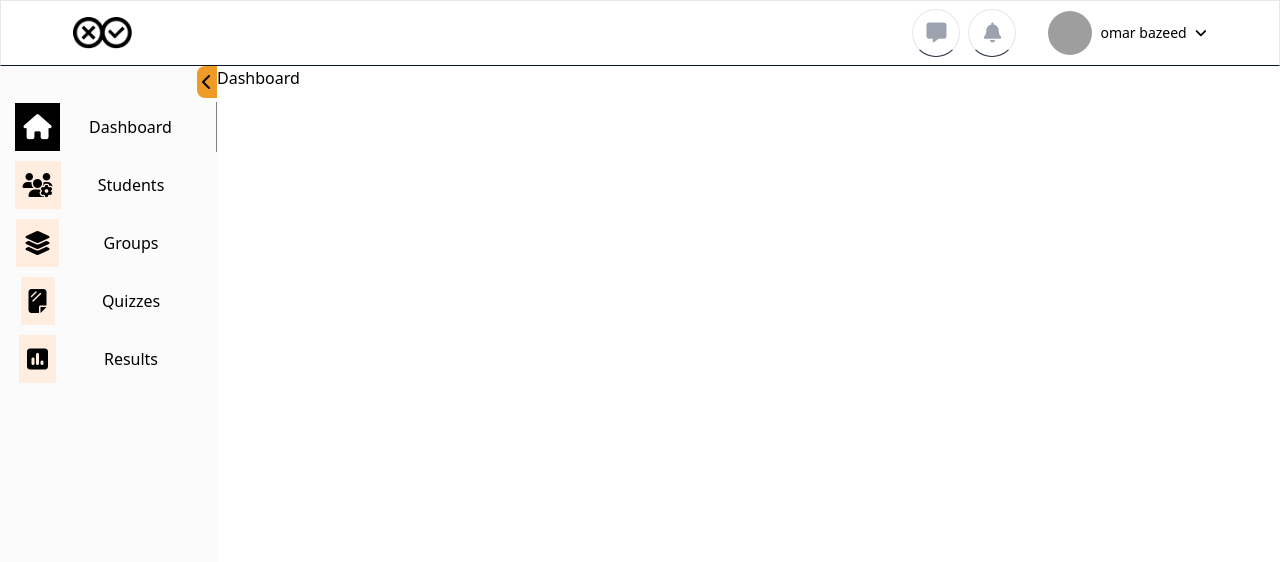
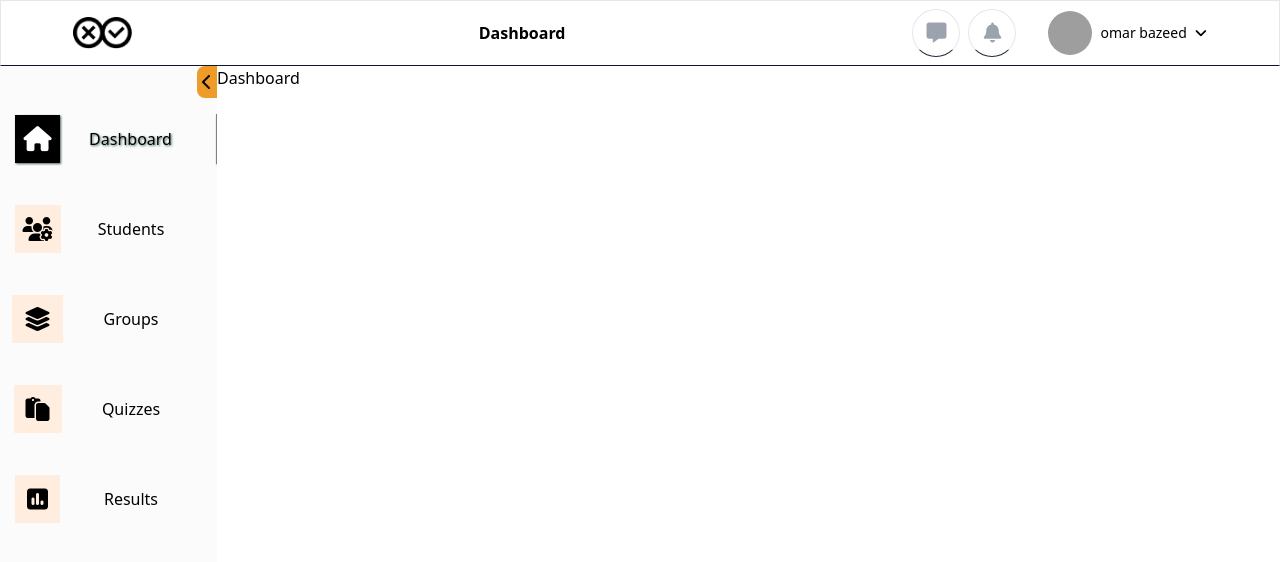
Before and after one commit to MahmoudJacobs/Quiz-App, a React (Vite) app: page /dashboard in a window 1280 px wide. Shown: the top 562 px of the page. Built offline with nearby package versions, Linux system fonts and the light colour scheme; grey boxes are pictures that could not be loaded.

Commit message:
Adding Edits In Sidebar And Navbar

```diff
--- a/src/Modules/SharedModules/Components/Navbar/Navbar.tsx
+++ b/src/Modules/SharedModules/Components/Navbar/Navbar.tsx
@@ -1,8 +1,10 @@
 import { useState } from "react";
+import { useLocation } from "react-router-dom";
 import NavLogo from "../../../../assets/images/navLogo.png";
 
 export default function Navbar() {
   const [isMenuOpen, setIsMenuOpen] = useState(false);
+  const location = useLocation();
 
   const toggleMenu = () => {
     setIsMenuOpen(!isMenuOpen);
@@ -21,6 +23,11 @@ export default function Navbar() {
                   alt="Your Company"
                 />
               </div>
+            </div>
+            <div className="hidden sm:flex title ms-auto flex-1 capitalize font-bold">
+              {location.pathname.slice(1) == "dashboard"
+                ? "Dashboard"
+                : location.pathname.slice(11)}
             </div>
             <div className="absolute inset-y-0 right-0 flex items-center gap-0 md:gap-4 pr-2 sm:static sm:inset-auto sm:ml-6 sm:pr-0">
               <div className="buttons felx items-center justify-center">
--- a/src/Modules/SharedModules/Components/SideBar/SideBar.css
+++ b/src/Modules/SharedModules/Components/SideBar/SideBar.css
@@ -98,9 +98,9 @@
 /*Active Item*/
 li.ps-active {
   border-right: 1px solid gray;
-  /* box-shadow: 0px 0px 1px gray; */
   a span i {
     background-color: black !important;
     color: white !important;
   }
+  filter: drop-shadow(1px 1px 1px #466a63);
 }
--- a/src/Modules/SharedModules/Components/SideBar/SideBar.tsx
+++ b/src/Modules/SharedModules/Components/SideBar/SideBar.tsx
@@ -72,12 +72,12 @@ export default function SideBar() {
                 ></i>
               </button>
             )}
-
+            <div className="flex w-full flex-col gap-8 mt-3">
               <MenuItem
                 data-title="Home"
                 icon={
                   <i
-                  className="fa-solid bg-[#FFEDDF] p-2 fa-1x md:text-2xl text-2xl fa-house"
+                    className="fa-solid bg-[#FFEDDF] p-2 fa-1x text-2xl fa-house"
                     style={{ fontSize: "25px" }}
                   ></i>
                 }
@@ -91,7 +91,7 @@ export default function SideBar() {
               <MenuItem
                 data-title="Students"
                 icon={
-                <i className="fa-solid bg-[#FFEDDF] p-2 fa-1x md:text-2xl text-2xl fa-users-gear"></i>
+                  <i className="fa-solid bg-[#FFEDDF] p-2 fa-1x text-2xl fa-users-gear"></i>
                 }
                 component={<Link to="/dashboard/Students" />}
                 className="mt-2 text-black"
@@ -104,7 +104,7 @@ export default function SideBar() {
               <MenuItem
                 data-title="Groups"
                 icon={
-                <i className="fa-solid bg-[#FFEDDF] p-2 fa-1xmd:text-2xl text-2xl fa-layer-group"></i>
+                  <i className="fa-solid bg-[#FFEDDF] p-2 px-3 fa-1x text-2xl fa-layer-group"></i>
                 }
                 component={<Link to="/dashboard/Groups" />}
                 className="mt-2 text-black"
@@ -117,7 +117,7 @@ export default function SideBar() {
               <MenuItem
                 data-title="Quizzes"
                 icon={
-                <i className="fa-solid bg-[#FFEDDF] p-2 fa-1xmd:text-2xl text-2xl fa-sheet-plastic"></i>
+                  <i className="fa-solid bg-[#FFEDDF] p-2 px-3 fa-1x text-2xl fa-paste"></i>
                 }
                 component={<Link to="/dashboard/Quizzes" />}
                 className="mt-2 text-black"
@@ -130,7 +130,7 @@ export default function SideBar() {
               <MenuItem
                 data-title="Results"
                 icon={
-                <i className="fa-solid bg-[#FFEDDF] p-2 fa-1xmd:text-2xl text-2xl fa-square-poll-vertical"></i>
+                  <i className="fa-solid bg-[#FFEDDF] p-2 px-3 fa-1x text-2xl fa-square-poll-vertical"></i>
                 }
                 component={<Link to="/dashboard/Results" />}
                 className="mt-2 text-black"
@@ -139,6 +139,7 @@ export default function SideBar() {
               >
                 Results
               </MenuItem>
+            </div>
           </Menu>
         </Sidebar>
         {/*toggle btn */}
```
Lines whose indentation alone changed are shown as unchanged.
